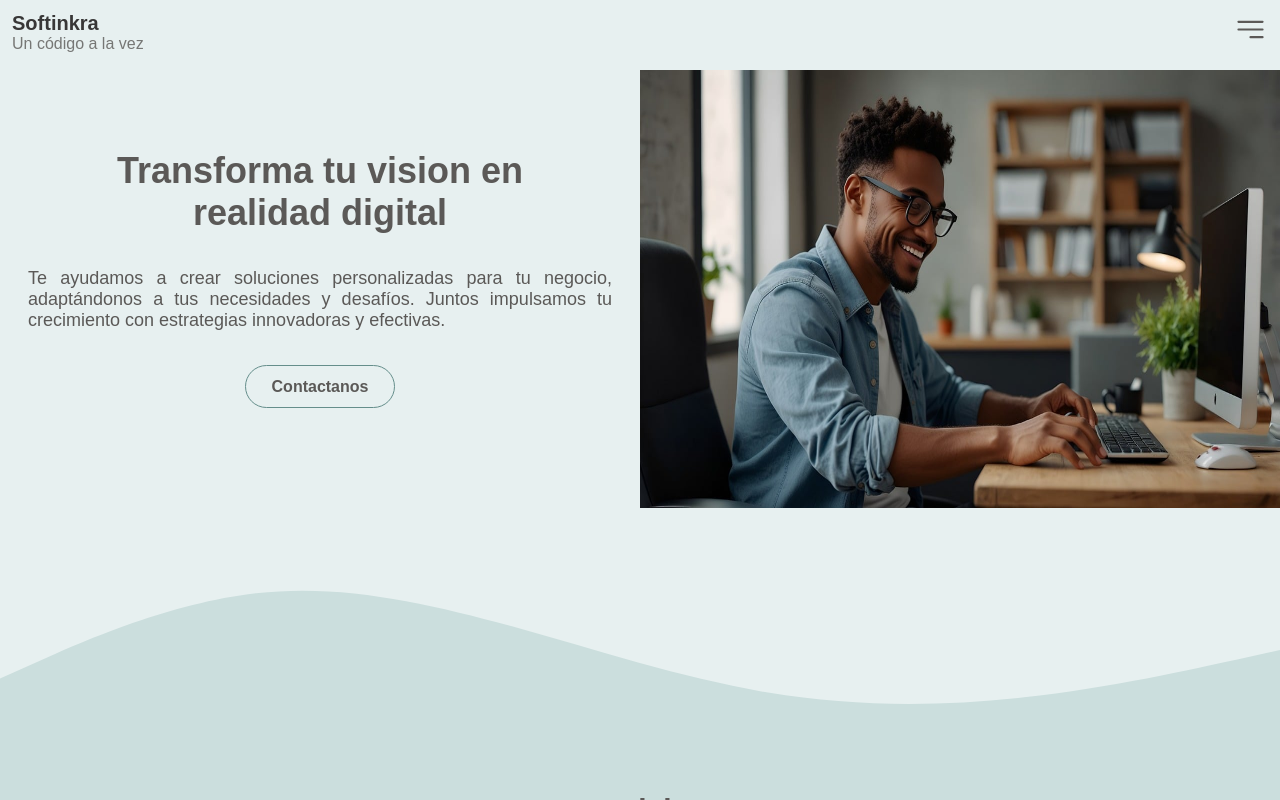
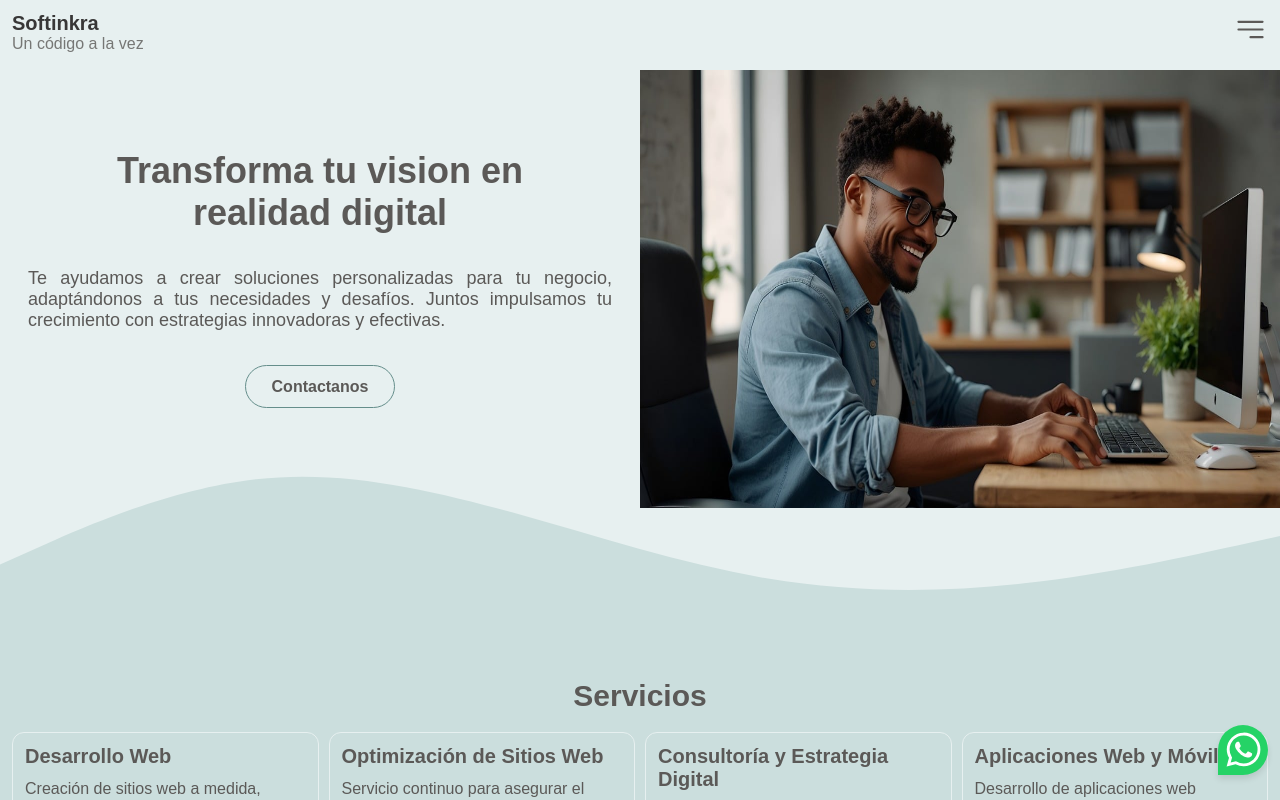
Before and after one commit to creator-krixus/my-company, a Vue app: page / in a window 1280 px wide. Shown: the top 800 px of the page. Built offline with nearby package versions, Linux system fonts and the light colour scheme.

Commit message:
Feat: add button whatsapp

```diff
--- a/index.html
+++ b/index.html
@@ -2,7 +2,7 @@
 <html lang="en">
   <head>
     <meta charset="UTF-8" />
-    <link rel="icon" type="image/svg+xml" href="/vite.svg" />
+    <link rel="icon" type="image/svg+xml" href="/public/favicon.ico" />
     <meta name="viewport" content="width=device-width, initial-scale=1.0" />
     <link href="https://fonts.googleapis.com/css2?family=Roboto:wght@400;700&display=swap" rel="stylesheet">
 
--- a/src/App.vue
+++ b/src/App.vue
@@ -1,13 +1,15 @@
 <script setup>
 import Header from "../src/components/Header/Header.vue";
-import Home from "../src/components/ViewHome/Home.vue"
+import Home from "../src/components/ViewHome/Home.vue";
 import Footer from "../src/components/Footer/Footer.vue";
-import Offers from "../src/components/ViewOffers/Offers.vue"
+import Offers from "../src/components/ViewOffers/Offers.vue";
+import WhatsappBtn from "./components/Buttons/WhatsappBtn.vue";
 
 </script>
 
 <template>
   <div class="app">
+    <WhatsappBtn />
     <Header />
     <Home />
     <Offers />
--- /dev/null
+++ b/src/components/Buttons/WhatsappBtn.vue
@@ -0,0 +1,70 @@
+<script setup>
+import { ref, onMounted, onBeforeUnmount } from 'vue';
+
+const showTooltip = ref(false);
+let tooltipInterval = null;
+
+onMounted(() => {
+  tooltipInterval = setInterval(() => {
+    showTooltip.value = true;
+    setTimeout(() => {
+      showTooltip.value = false;
+    }, 10000);
+  }, 30000);
+});
+
+onBeforeUnmount(() => {
+  clearInterval(tooltipInterval);
+});
+</script>
+
+<template>
+  <div class="whatsappBtn">
+    <a href="https://wa.me/+573113166588?text=Hola%20me%20gustaría%20tener%20más%20información%20sobre%20los%20planes." target="_blank" rel="noopened">
+      <svg xmlns="http://www.w3.org/2000/svg" width="45" height="45" viewBox="0 0 24 24" style="fill: rgb(255,255, 255);transform:">
+        <path fill-rule="evenodd" clip-rule="evenodd" d="M18.403 5.633A8.919 8.919 0 0 0 12.053 3c-4.948 0-8.976 4.027-8.978 8.977 0 1.582.413 3.126 1.198 4.488L3 21.116l4.759-1.249a8.981 8.981 0 0 0 4.29 1.093h.004c4.947 0 8.975-4.027 8.977-8.977a8.926 8.926 0 0 0-2.627-6.35m-6.35 13.812h-.003a7.446 7.446 0 0 1-3.798-1.041l-.272-.162-2.824.741.753-2.753-.177-.282a7.448 7.448 0 0 1-1.141-3.971c.002-4.114 3.349-7.461 7.465-7.461a7.413 7.413 0 0 1 5.275 2.188 7.42 7.42 0 0 1 2.183 5.279c-.002 4.114-3.349 7.462-7.461 7.462m4.093-5.589c-.225-.113-1.327-.655-1.533-.73-.205-.075-.354-.112-.504.112s-.58.729-.711.879-.262.168-.486.056-.947-.349-1.804-1.113c-.667-.595-1.117-1.329-1.248-1.554s-.014-.346.099-.458c.101-.1.224-.262.336-.393.112-.131.149-.224.224-.374s.038-.281-.019-.393c-.056-.113-.505-1.217-.692-1.666-.181-.435-.366-.377-.504-.383a9.65 9.65 0 0 0-.429-.008.826.826 0 0 0-.599.28c-.206.225-.785.767-.785 1.871s.804 2.171.916 2.321c.112.15 1.582 2.415 3.832 3.387.536.231.954.369 1.279.473.537.171 1.026.146 1.413.089.431-.064 1.327-.542 1.514-1.066.187-.524.187-.973.131-1.067-.056-.094-.207-.151-.43-.263"></path>
+      </svg>
+    </a>
+    <div v-if="showTooltip" class="whatsappBtn__tooltip">¡Chatea con nosotros!</div>
+  </div>
+</template>
+
+<style lang="scss">
+.whatsappBtn {
+  position: fixed;
+  bottom: 25px;
+  right: 12px;
+  z-index: 1;
+  background-color: #25d366;
+  border: none;
+  border-radius: 100% 100% 100% 0;
+  width: 50px;
+  height: 50px;
+  display: flex;
+  align-items: center;
+  justify-content: center;
+  box-shadow: 0px 4px 6px rgba(0, 0, 0, 0.1);
+  padding-top: 3px;
+  cursor: pointer;
+  transition: background-color 0.3s ease;
+
+  &:active {
+    outline: none;
+    box-shadow: none;
+    -webkit-tap-highlight-color: transparent;
+  }
+
+  &__tooltip {
+    position: absolute;
+    top: 50px;
+    right: 51px;
+    background-color: #cbdedd;
+    padding: 5px 10px;
+    border-radius: 6px 0px 6px 6px;
+    font-size: 12px;
+    opacity: 0.9;
+    white-space: nowrap;
+    border: 1px solid #e7f0f0;
+  }
+}
+</style>
--- a/src/components/ViewHome/Home.vue
+++ b/src/components/ViewHome/Home.vue
@@ -10,7 +10,9 @@
             <p class="home__title">Transforma tu vision en</p>
             <p class="home__title">realidad digital</p>
             <p class="home__description">Te ayudamos a crear soluciones personalizadas para tu negocio, adaptándonos a tus necesidades y desafíos. Juntos impulsamos tu crecimiento con estrategias innovadoras y efectivas.</p>
-            <div class="home__btn">Contactanos</div>
+            <a class="home__btn" href="https://wa.me/+573113166588?text=Hola%20me%20gustaría%20tener%20más%20información%20sobre%20los%20planes." target="_blank" rel="noopened">
+                <div >Contactanos</div>
+            </a>
         </div>
     </div>
 </template>
@@ -53,6 +55,7 @@
             font-weight: 600;
             display: flex;
             outline: none;
+            text-decoration: none;
             &:focus{
                 outline: none;
             }
--- a/src/components/ViewOffers/Offers.vue
+++ b/src/components/ViewOffers/Offers.vue
@@ -72,11 +72,10 @@
         }
     }
     @media (min-width: 1024px) {
+        margin-top: -114px;
         &__content {
             grid-template-columns: repeat(4, 1fr);
         }
     }
 }
-
-
 </style>
```
Also changed, not shown: 1 other file (tests, documents, lock files or other folders).
